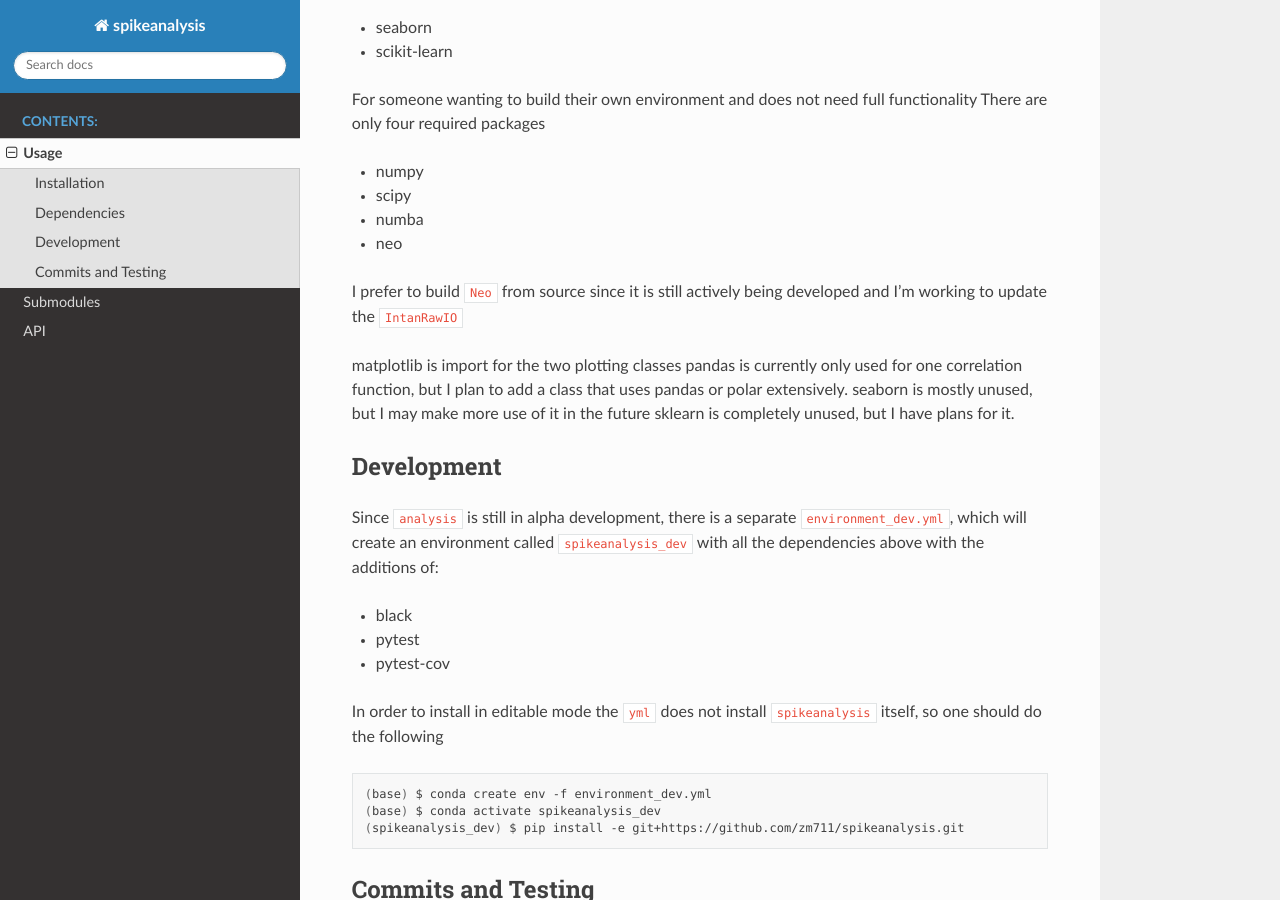
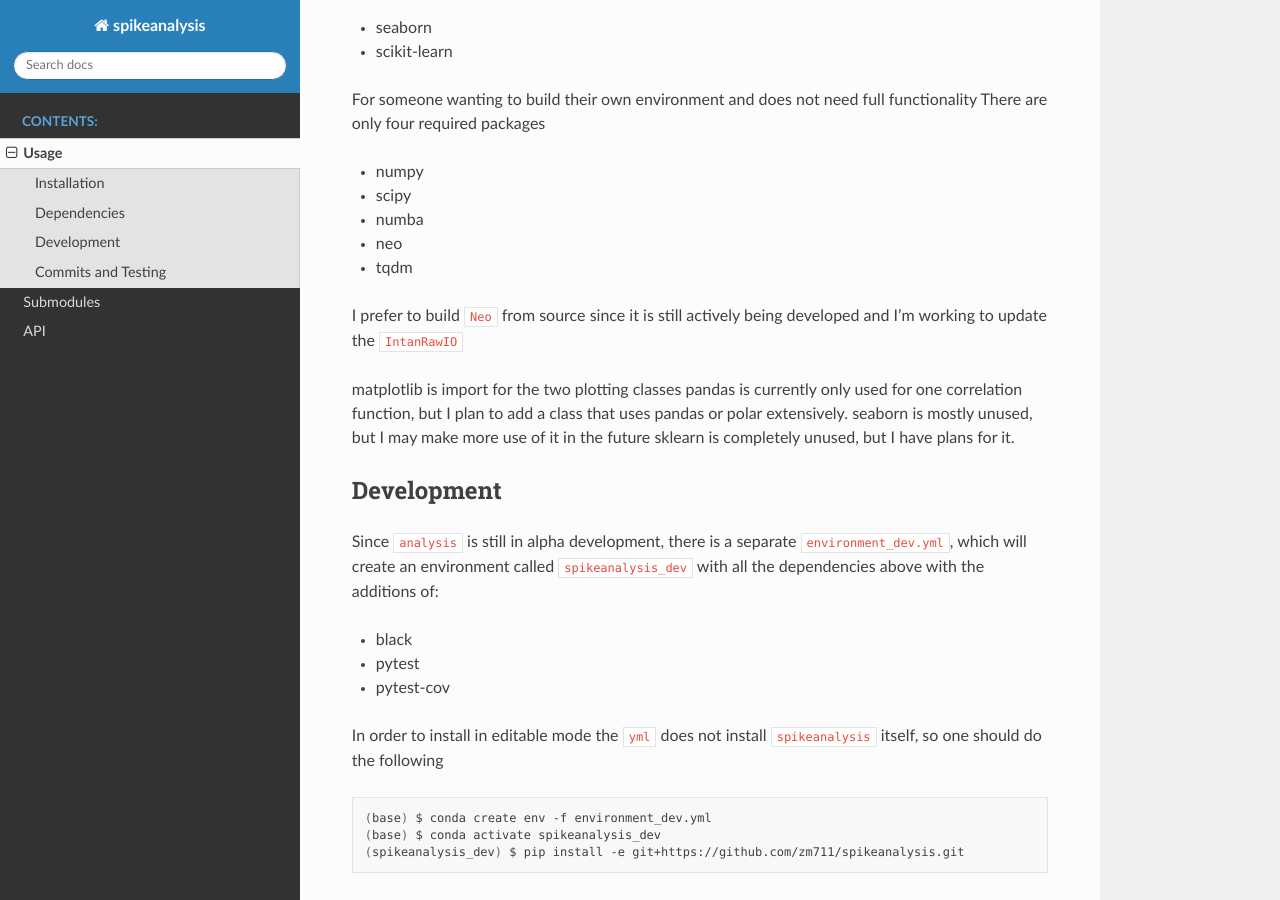
Before and after one commit to zm711/spikeanalysis, a Sphinx documentation site: the page built from docs/source/usage.rst, in a window 1280 px wide and 900 px high, scrolled down 907 px. Built offline with Sphinx 7.4.7 and the Read the Docs theme 2.0.0, drawn with Linux system fonts in a browser that asks for light colours.

Commit message:
add tqdm to dependency for min install

```diff
--- a/docs/source/usage.rst
+++ b/docs/source/usage.rst
@@ -51,6 +51,7 @@ There are only four required packages
 * scipy
 * numba
 * neo
+* tqdm
 
 I prefer to build :code:`Neo` from source since it is still actively being developed and I'm
 working to update the :code:`IntanRawIO`
```
